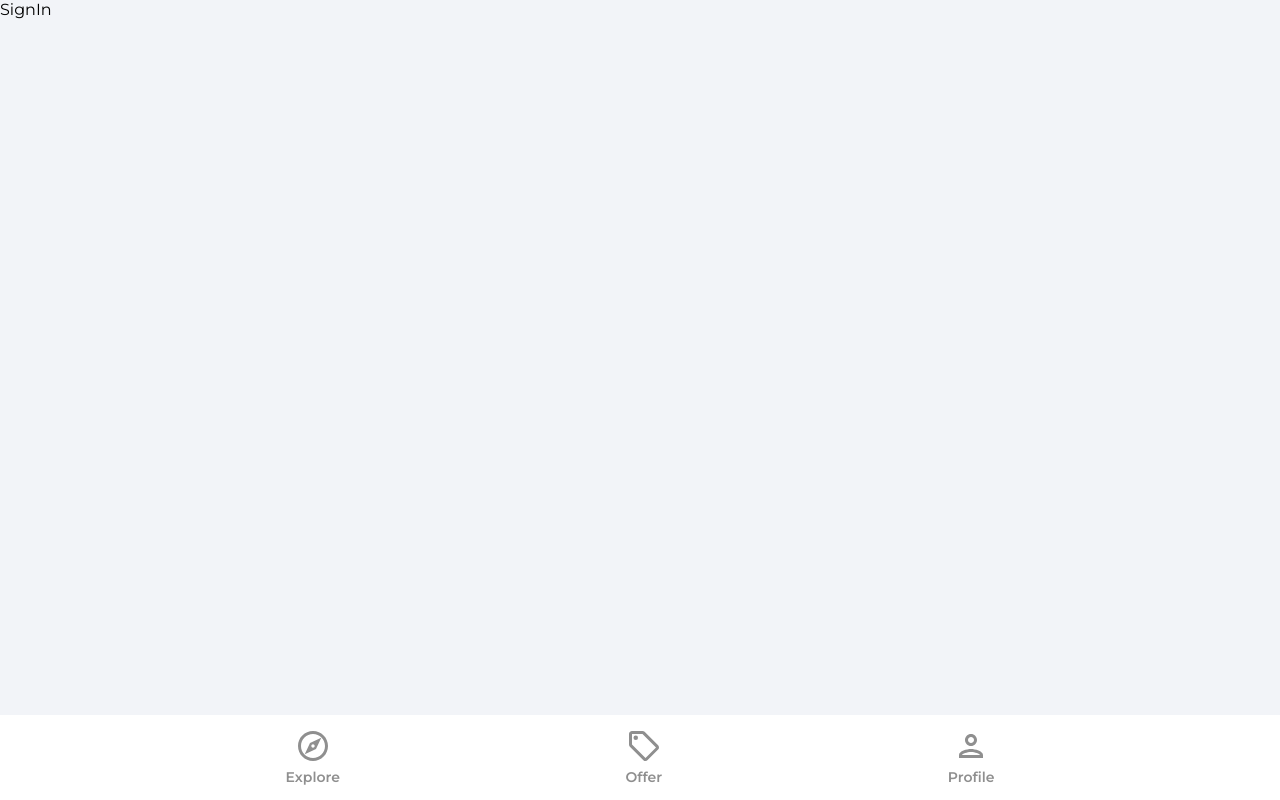
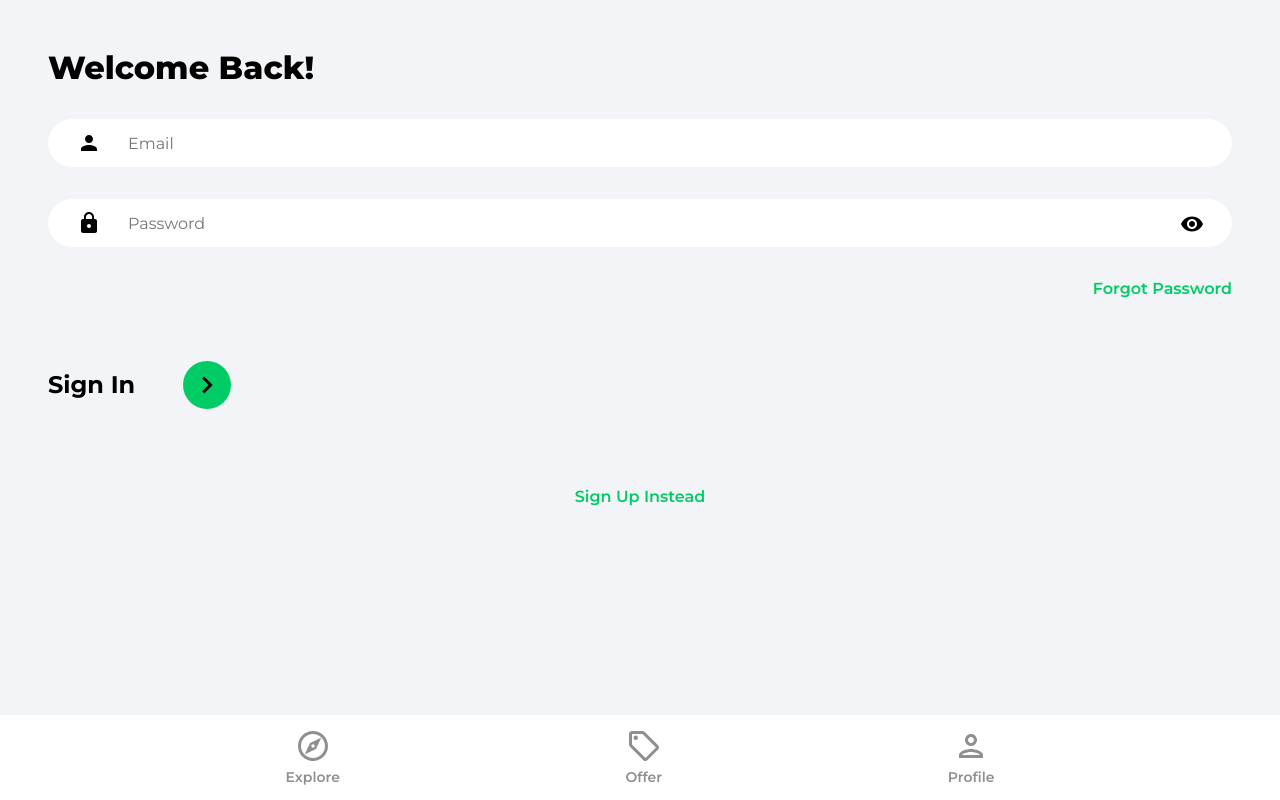
Before and after one commit to Quarcoo-arc/house-marketplace-app, a React (Create React App) app: page /sign-in in a window 1280 px wide. Built offline with nearby package versions, Linux system fonts and the light colour scheme.

Commit message:
SignIn page added

```diff
--- a/src/index.css
+++ b/src/index.css
@@ -1,4 +1,4 @@
-@import url('https://fonts.googleapis.com/css2?family=Montserrat:wght@200;300;400;500;600;700;800;900&display=swap');
+@import url("https://fonts.googleapis.com/css2?family=Montserrat:wght@200;300;400;500;600;700;800;900&display=swap");
 * {
   box-sizing: border-box;
 }
@@ -8,7 +8,7 @@
 }
 
 body {
-  font-family: 'Montserrat', sans-serif;
+  font-family: "Montserrat", sans-serif;
   background-color: #f2f4f8;
   margin: 0;
   box-sizing: border-box;
@@ -37,7 +37,7 @@
   height: 3rem;
   width: 100%;
   outline: none;
-  font-family: 'Montserrat', sans-serif;
+  font-family: "Montserrat", sans-serif;
   padding: 0 3rem;
   font-size: 1rem;
 }
@@ -186,12 +186,12 @@
 
 .nameInput {
   margin-bottom: 2rem;
-  background: url('./assets/svg/badgeIcon.svg') #ffffff 2.5% center no-repeat;
+  background: url("./assets/svg/badgeIcon.svg") #ffffff 2.5% center no-repeat;
 }
 
 .emailInput {
   margin-bottom: 2rem;
-  background: url('./assets/svg/personIcon.svg') #ffffff 2.5% center no-repeat;
+  background: url("./assets/svg/personIcon.svg") #ffffff 2.5% center no-repeat;
 }
 
 .passwordInputDiv {
@@ -200,7 +200,7 @@
 
 .passwordInput {
   margin-bottom: 2rem;
-  background: url('./assets/svg/lockIcon.svg') #ffffff 2.5% center no-repeat;
+  background: url("./assets/svg/lockIcon.svg") #ffffff 2.5% center no-repeat;
 }
 
 .showPassword {
@@ -293,7 +293,7 @@
   color: #00cc66;
   font-weight: 600;
   text-align: center;
-  margin-bottom: 3rem;
+  margin-bottom: 5rem;
 }
 
 @media (min-width: 1217px) {
@@ -621,7 +621,7 @@
 
 .logOut {
   cursor: pointer;
-  font-family: 'Montserrat', sans-serif;
+  font-family: "Montserrat", sans-serif;
   font-size: 1rem;
   font-weight: 600;
   color: #ffffff;
@@ -753,7 +753,7 @@
 .formInputFile {
   border: none;
   outline: none;
-  font-family: 'Montserrat', sans-serif;
+  font-family: "Montserrat", sans-serif;
 }
 .formInputSmall,
 .formInputFile {
--- a/src/pages/SignIn.jsx
+++ b/src/pages/SignIn.jsx
@@ -1,5 +1,79 @@
+import { useState } from "react";
+import { Link, useNavigate } from "react-router-dom";
+import { ReactComponent as ArrowRightIcon } from "../assets/svg/keyboardArrowRightIcon.svg";
+import visibilityIcon from "../assets/svg/visibilityIcon.svg";
+
 const SignIn = () => {
-  return <div>SignIn</div>;
+  const [showPassword, setShowPassword] = useState(false);
+  const [formData, setFormData] = useState({ email: "", password: "" });
+
+  const { email, password } = formData;
+
+  const navigate = useNavigate();
+
+  const onChange = (event) => {
+    setFormData((prevState) => ({
+      ...prevState,
+      [event.target.id]: event.target.value,
+    }));
+  };
+
+  return (
+    <>
+      <div className="pageContainer">
+        <header>
+          <p className="pageHeader">Welcome Back!</p>
+        </header>
+
+        <form>
+          <input
+            type="email"
+            name="email"
+            id="email"
+            className="emailInput"
+            placeholder="Email"
+            value={email}
+            onChange={onChange}
+          />
+
+          <div className="passwordInputDiv">
+            <input
+              type={showPassword ? "text" : "password"}
+              className="passwordInput"
+              placeholder="Password"
+              id="password"
+              value={password}
+              onChange={onChange}
+            />
+
+            <img
+              src={visibilityIcon}
+              alt="show password"
+              className="showPassword"
+              onClick={() => setShowPassword((prevState) => !prevState)}
+            />
+          </div>
+
+          <Link to="/forgot-password" className="forgotPasswordLink">
+            Forgot Password
+          </Link>
+
+          <div className="signInBar">
+            <p className="signInText">Sign In</p>
+            <button className="signInButton">
+              <ArrowRightIcon fill="#fffff" width="34px" height="34px" />
+            </button>
+          </div>
+        </form>
+
+        {/* Google OAuth */}
+
+        <Link to="/sign-up" className="registerLink">
+          Sign Up Instead
+        </Link>
+      </div>
+    </>
+  );
 };
 
 export default SignIn;
```
Also changed, not shown: src/pages/Category.jsx (+15 -0 lines).
